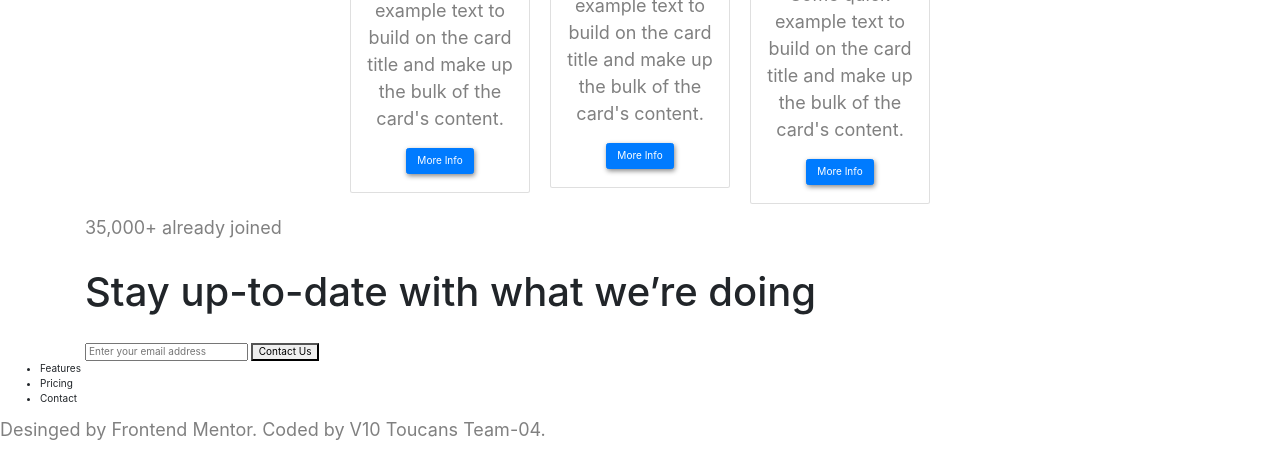
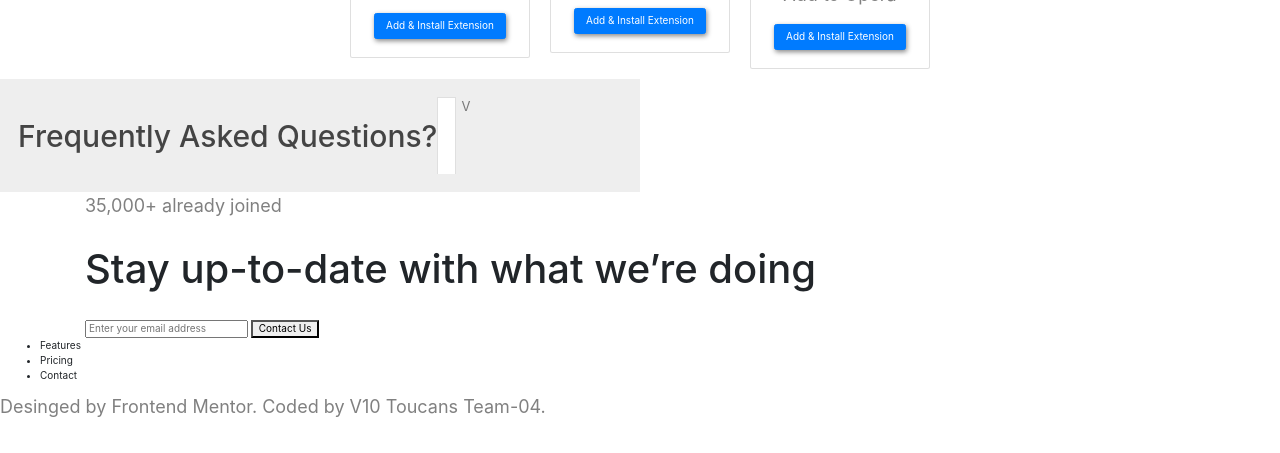
Before and after one commit to chingu-voyages/v10-toucans-team-04, a website: page index.html in a window 1280 px wide. Shown: the part 1514-1967 px from the top of the page. After the commit the page ends 1944 px from the top, so only its background shows below. Drawn offline with nearby package versions, Linux system fonts and the light colour scheme.

```diff
--- a/index.html
+++ b/index.html
@@ -193,11 +193,11 @@
             <img src="images/illustration-hero.png" alt="header-image">
           </div>
           <div class="col-lg-4 right-feature-col">
-              <h2>Share your bookmark</h2>
-              <p>Easily share your bookmarks and collections with others. Create a shareable link that you can send at
-                the
-                click of a button.</p>
-              <button class="btn btn-primary browser-btn">More Info</button>
+            <h2>Share your bookmark</h2>
+            <p>Easily share your bookmarks and collections with others. Create a shareable link that you can send at
+              the
+              click of a button.</p>
+            <button class="btn btn-primary browser-btn">More Info</button>
           </div>
 
         </div>
@@ -222,10 +222,8 @@
           <div class="card" style="width: 18rem;">
             <img class="card-img" src="images/logo-chrome.png" alt="Card image cap">
             <div class="card-body">
-              <p class="card-text">Some quick example text to build on the card title and make up the bulk of the
-                card's
-                content.</p>
-              <button class="btn btn-primary browser-btn">More Info</button>
+              <p class="card-text">Add to Chrome</p>
+              <button class="btn btn-primary browser-btn">Add & Install Extension</button>
 
             </div>
           </div>
@@ -234,10 +232,8 @@
           <div class="card" style="width: 18rem;">
             <img class="card-img" src="images/logo-firefox.png" alt="Card image cap">
             <div class="card-body">
-              <p class="card-text">Some quick example text to build on the card title and make up the bulk of the
-                card's
-                content.</p>
-              <button class="btn btn-primary browser-btn">More Info</button>
+              <p class="card-text">Add to Firefox</p>
+              <button class="btn btn-primary browser-btn">Add & Install Extension</button>
 
             </div>
           </div>
@@ -246,10 +242,8 @@
           <div class="card" style="width: 18rem;">
             <img class="card-img" src="images/logo-opera.png" alt="Card image cap">
             <div class="card-body">
-              <p class="card-text">Some quick example text to build on the card title and make up the bulk of the
-                card's
-                content.</p>
-              <button class="btn btn-primary browser-btn">More Info</button>
+              <p class="card-text">Add to Opera</p>
+              <button class="btn btn-primary browser-btn">Add & Install Extension</button>
 
             </div>
           </div>
@@ -257,11 +251,18 @@
       </div>
     </div>
 
+  </section>
+
+  <section>
+    <div class="accordion" id="faq">
+      <h2>Frequently Asked Questions?</h2>
+      <div class="card">
+        <button class="btn" type="button" data-toggle="collape" data-target=""></button>
+      </div>
 
 
 
-
-
+    </div>
 
 
   </section>
--- a/public/css/style.css
+++ b/public/css/style.css
@@ -417,3 +417,41 @@
 .inside-cards {
   margin: 5px
 }
+
+/* FAQ SECTION */
+#faq {
+  text-align: center;
+  display: flex
+}
+.accordion {
+  background-color: #eee;
+  color: #444;
+  cursor: pointer;
+  padding: 18px;
+  width: 50%;
+  text-align: left;
+  border: none;
+  outline: none;
+  transition: 0.4s;
+}
+.accordion:after {
+  content: 'V'; /* Unicode character for "plus" sign (+) */
+  font-size: 13px;
+  color: #777;
+  float: right;
+  margin-left: 5px;
+}
+
+.active:after {
+  content: "V"; /* Unicode character for "minus" sign (-) */
+}
+.active, .accordion:hover {
+  background-color: #ccc;
+}
+.panel {
+  padding: 0 18px;
+  background-color: white;
+  display: none;
+  overflow: hidden;
+  width: 100%
+}
--- a/public/js/script.js
+++ b/public/js/script.js
@@ -47,6 +47,22 @@
   });
 };
 
+// FAQ ACCCORDION MENU
+var acc = document.getElementsByClassName('accordion');
+
+for (var i = 0; i < acc.length; i++) {
+  acc[i].addEventListener('click', function () {
+    this.classList.toggle('active');
+
+    var panel = this.nextElementSibling;
+    if (panel.style.display === 'block') {
+      panel.style.display = 'none';
+    } else {
+      panel.style.display = 'block'
+    }
+  });
+}
+
 
 
 
```
